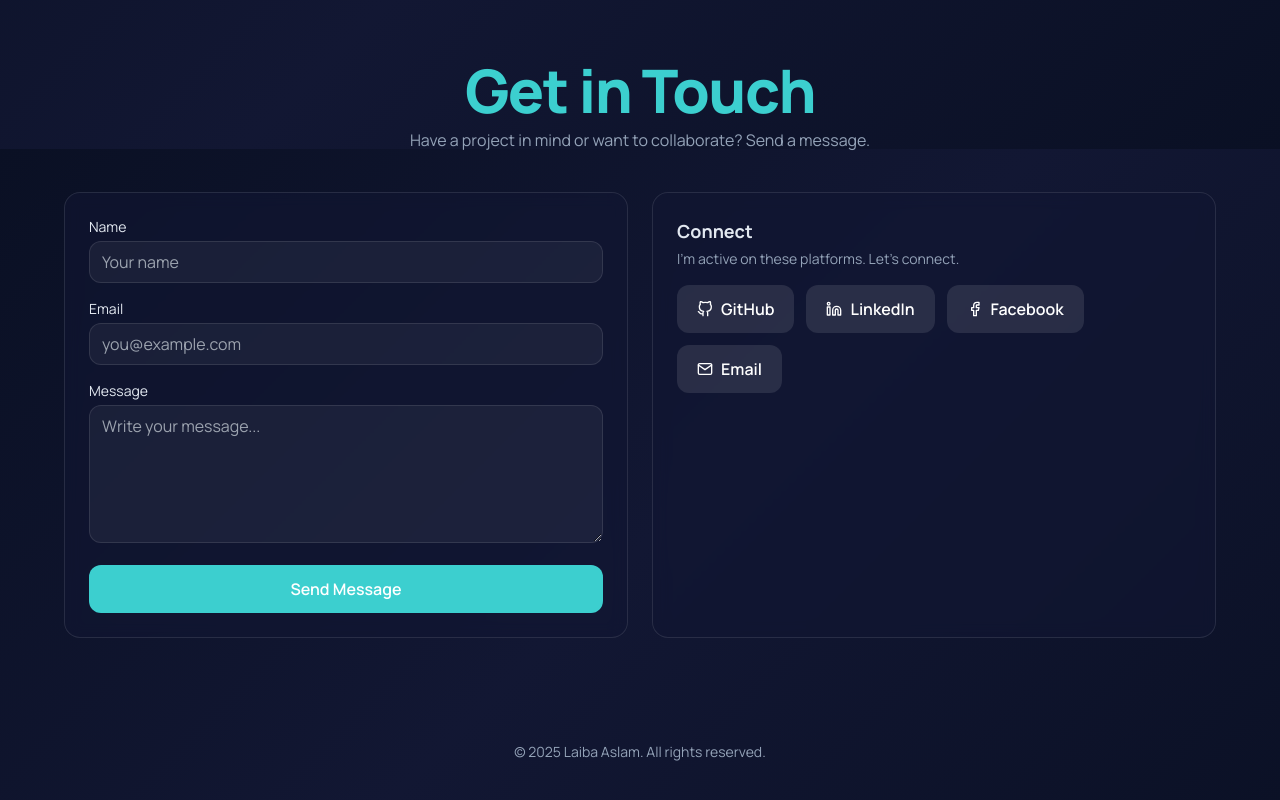
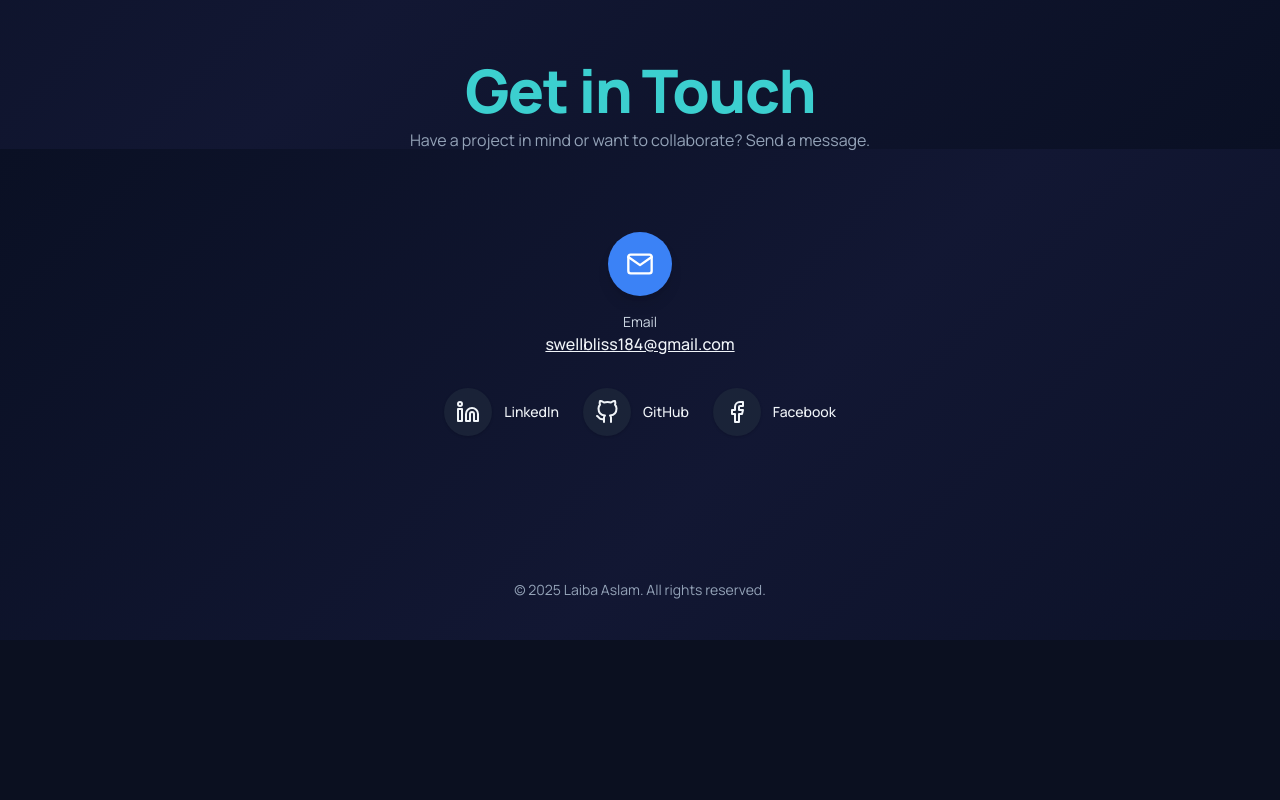
Before and after one commit to Laiba586/My_portfolio, a React (Vite) app: page / in a window 1280 px wide. Shown: the part 4651-5451 px from the top of the page. After the commit the page ends 5291 px from the top, so only its background shows below. Built offline with nearby package versions, Linux system fonts and the light colour scheme.

Commit message:
remove email input sction

```diff
--- a/package.json
+++ b/package.json
@@ -1,4 +1,4 @@
- {
+{
   "name": "laiba-aslam-portfolio",
   "private": true,
   "version": "1.0.0",
@@ -9,6 +9,7 @@
     "preview": "vite preview"
   },
   "dependencies": {
+    "@emailjs/browser": "^4.4.1",
     "framer-motion": "^11.0.0",
     "react": "^18.2.0",
     "react-dom": "^18.2.0",
--- a/src/components/Contact.jsx
+++ b/src/components/Contact.jsx
@@ -1,72 +1,71 @@
-import { useState } from 'react'
 import SectionTitle from './SectionTitle'
 import { FiLinkedin, FiGithub, FiMail, FiFacebook } from 'react-icons/fi'
 
 export default function Contact() {
-  const [form, setForm] = useState({ name: '', email: '', message: '' })
-  const [status, setStatus] = useState({ loading: false, ok: null, msg: '' })
 
-  const handleChange = (e) => {
-    const { name, value } = e.target
-    setForm((f) => ({ ...f, [name]: value }))
-  }
-
-  const submit = async (e) => {
-    e.preventDefault()
-    setStatus({ loading: true, ok: null, msg: '' })
-    try {
-      const res = await fetch('/api/contact', {
-        method: 'POST',
-        headers: { 'Content-Type': 'application/json' },
-        body: JSON.stringify(form)
-      })
-      const data = await res.json()
-      if (res.ok) {
-        setStatus({ loading: false, ok: true, msg: data?.message || 'Message sent successfully.' })
-        setForm({ name: '', email: '', message: '' })
-      } else {
-        setStatus({ loading: false, ok: false, msg: data?.error || 'Failed to send message.' })
-      }
-    } catch (err) {
-      setStatus({ loading: false, ok: false, msg: 'Network error. Please try again.' })
-    }
-  }
 
   return (
     <section className="section" id="contact">
       <div className="container-max">
         <SectionTitle title="Get in Touch" subtitle="Have a project in mind or want to collaborate? Send a message." />
-        <div className="grid md:grid-cols-2 gap-6">
-          <form className="card p-6 border-white/10 space-y-4" onSubmit={submit}>
-            <div>
-              <label className="block text-sm mb-1">Name</label>
-              <input name="name" value={form.name} onChange={handleChange} type="text" placeholder="Your name" required className="w-full rounded-xl bg-white/5 border border-white/10 px-3 py-2 outline-none focus:border-accent" />
-            </div>
-            <div>
-              <label className="block text-sm mb-1">Email</label>
-              <input name="email" value={form.email} onChange={handleChange} type="email" placeholder="you@example.com" required className="w-full rounded-xl bg-white/5 border border-white/10 px-3 py-2 outline-none focus:border-accent" />
-            </div>
-            <div>
-              <label className="block text-sm mb-1">Message</label>
-              <textarea name="message" value={form.message} onChange={handleChange} rows="5" placeholder="Write your message..." required className="w-full rounded-xl bg-white/5 border border-white/10 px-3 py-2 outline-none focus:border-accent" />
-            </div>
-            <button type="submit" disabled={status.loading} className="btn-primary w-full justify-center">
-              {status.loading ? 'Sending...' : 'Send Message'}
-            </button>
-            {status.msg && (
-              <div className={`text-sm mt-1 ${status.ok ? 'text-emerald-400' : 'text-rose-400'}`}>{status.msg}</div>
-            )}
-          </form>
 
-          <div className="card p-6 border-white/10">
-            <h3 className="text-lg font-bold">Connect</h3>
-            <p className="text-slate-400 mt-1 text-sm">I’m active on these platforms. Let’s connect.</p>
-            <div className="mt-4 flex flex-wrap gap-3">
-              <a className="btn-secondary" href="https://github.com/Laiba586/" target="_blank" rel="noreferrer"><FiGithub /> GitHub</a>
-              <a className="btn-secondary" href="https://www.linkedin.com/in/laiba-aslam-89765a372/" target="_blank" rel="noreferrer"><FiLinkedin /> LinkedIn</a>
-              <a className="btn-secondary" href="https://www.facebook.com/profile.php?id=61577024488480" target="_blank" rel="noreferrer"><FiFacebook /> Facebook</a>
-              <a className="btn-secondary" href="mailto:swellbliss184@gmail.com" target="_blank" rel="noreferrer"><FiMail /> Email</a>
-            </div>
+        <div className="flex flex-col items-center justify-center py-10">
+          {/* Email circular icon */}
+          <div className="w-16 h-16 rounded-full bg-blue-500 text-white flex items-center justify-center shadow-lg">
+            <FiMail className="w-7 h-7" />
+          </div>
+
+          {/* Email label and address */}
+          <div className="mt-4 text-center">
+            <p className="text-sm text-slate-300">Email</p>
+            <a
+              href="mailto:sweelbliss184@gmail.com"
+              className="font-medium underline text-slate-100 hover:text-blue-400"
+              target="_blank"
+              rel="noreferrer"
+            >
+              swellbliss184@gmail.com
+            </a>
+          </div>
+
+          {/* Social icons row */}
+          <div className="mt-8 flex flex-col sm:flex-row items-start sm:items-center gap-4 sm:gap-6">
+            <a
+              href="https://www.linkedin.com/in/laiba-aslam-89765a372/"
+              target="_blank"
+              rel="noreferrer"
+              className="flex items-center gap-3 text-slate-100 hover:text-blue-400 transition-colors"
+              aria-label="LinkedIn"
+            >
+              <span className="p-3 rounded-full bg-slate-800/70 hover:bg-slate-700 shadow">
+                <FiLinkedin className="w-6 h-6" />
+              </span>
+              <span className="text-sm font-medium">LinkedIn</span>
+            </a>
+            <a
+              href="https://github.com/Laiba586/"
+              target="_blank"
+              rel="noreferrer"
+              className="flex items-center gap-3 text-slate-100 hover:text-blue-400 transition-colors"
+              aria-label="GitHub"
+            >
+              <span className="p-3 rounded-full bg-slate-800/70 hover:bg-slate-700 shadow">
+                <FiGithub className="w-6 h-6" />
+              </span>
+              <span className="text-sm font-medium">GitHub</span>
+            </a>
+            <a
+              href="https://www.facebook.com/profile.php?id=61577024488480"
+              target="_blank"
+              rel="noreferrer"
+              className="flex items-center gap-3 text-slate-100 hover:text-blue-400 transition-colors"
+              aria-label="Facebook"
+            >
+              <span className="p-3 rounded-full bg-slate-800/70 hover:bg-slate-700 shadow">
+                <FiFacebook className="w-6 h-6" />
+              </span>
+              <span className="text-sm font-medium">Facebook</span>
+            </a>
           </div>
         </div>
       </div>
```
Also changed, not shown: 1 other file (tests, documents, lock files or other folders).
